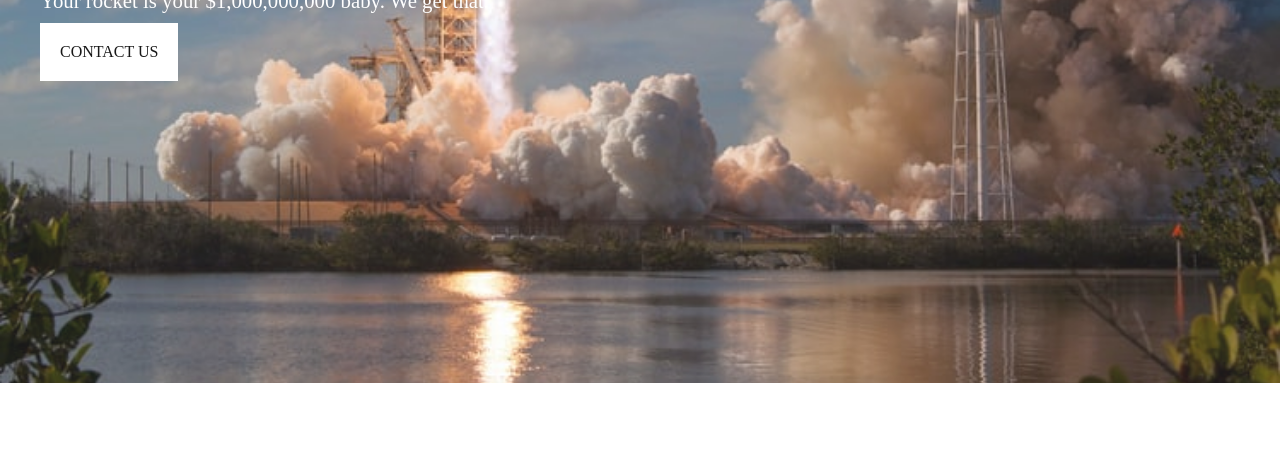
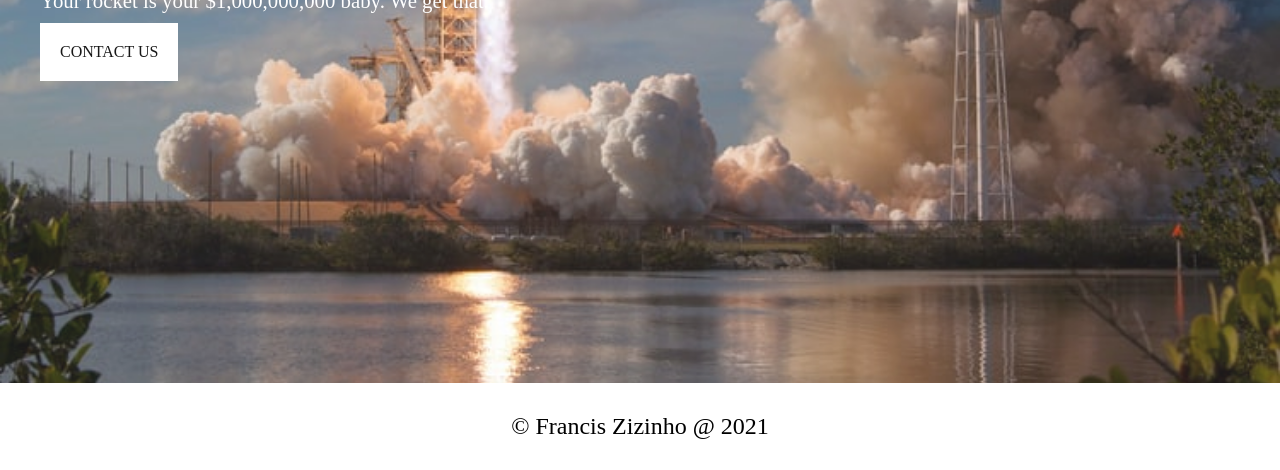
Before and after one commit to 04187362/rocketman, a plain HTML site: page index.html in a window 1280 px wide. Shown: the part 532-1002 px from the top of the page. Before the commit the page ends 915 px from the top, so only its background shows below. Drawn offline with Linux system fonts and the light colour scheme.

Commit message:
Add a footer tag

```diff
--- a/css/style.css
+++ b/css/style.css
@@ -79,3 +79,13 @@
     color: black;
     background-color: beige;
 }
+
+footer{
+    background-color: white;
+    padding: 30px;
+}
+
+footer p{
+    text-align: center;
+    font-size: 1.5rem;
+}
--- a/index.html
+++ b/index.html
@@ -25,5 +25,8 @@
             </div>
         </div>
     </header>
+    <footer>
+        <p>&copy; Francis Zizinho @ 2021</p>
+    </footer>
 </body>
 </html>
```
